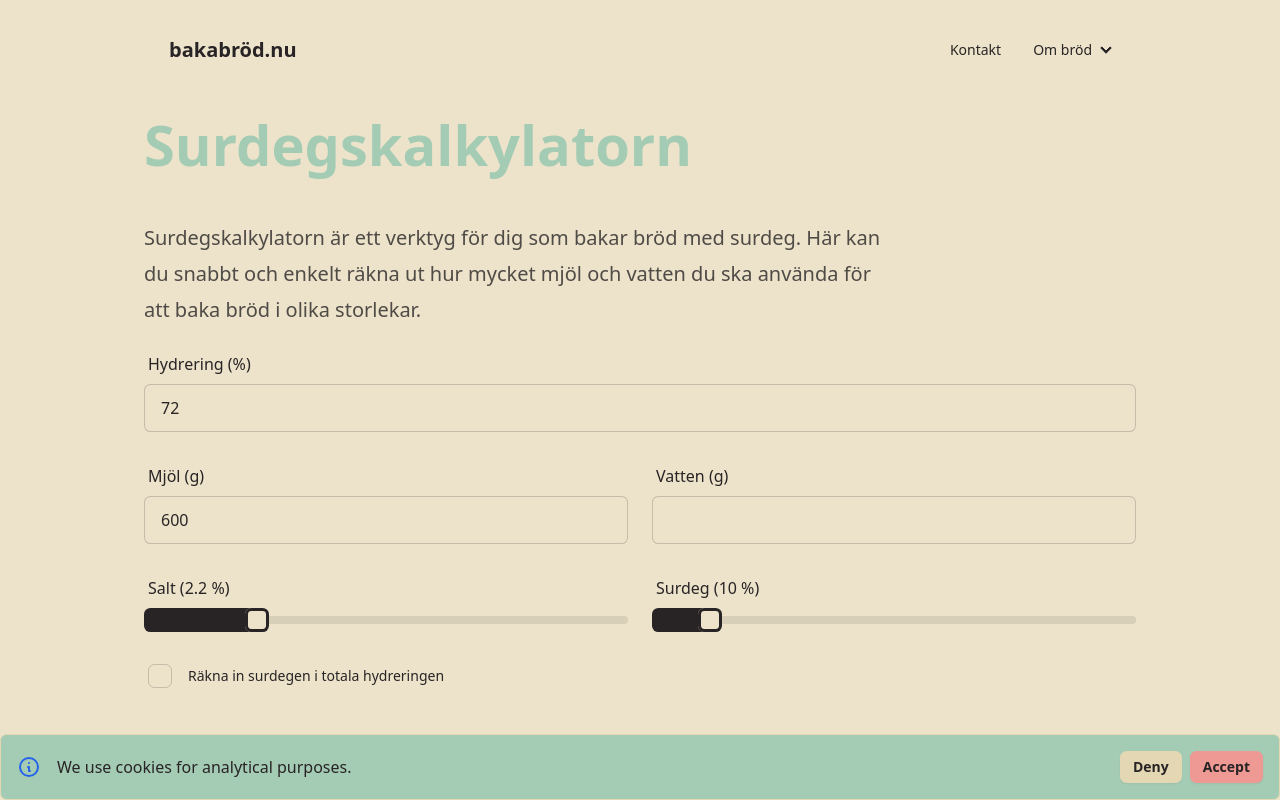
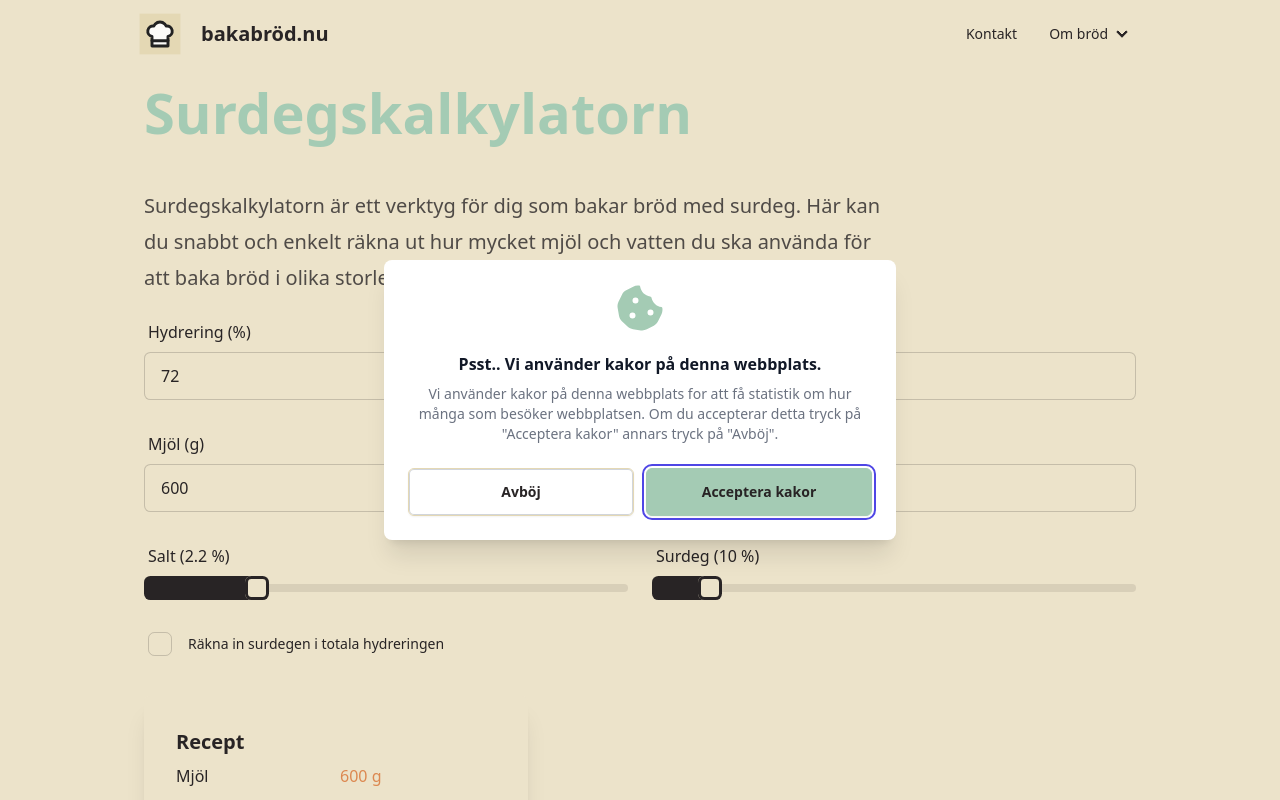
Before and after one commit to ezula/bakabrod.nu, a React (Vite) app: page /calculator in a window 1280 px wide. Shown: the top 800 px of the page. Built offline with nearby package versions, Linux system fonts and the light colour scheme.

Commit message:
Update cookie notice and more

```diff
--- a/package.json
+++ b/package.json
@@ -13,6 +13,10 @@
     "deploy": "gh-pages -d dist --cname xn--bakabrd-f1a.nu"
   },
   "dependencies": {
+    "@fortawesome/fontawesome-svg-core": "^6.7.2",
+    "@fortawesome/free-solid-svg-icons": "^6.7.2",
+    "@fortawesome/react-fontawesome": "^0.2.2",
+    "@headlessui/react": "^2.2.0",
     "@mdx-js/react": "^3.1.0",
     "@mdx-js/rollup": "^3.1.0",
     "@tailwindcss/typography": "tailwindcss/typography",
--- a/src/App.tsx
+++ b/src/App.tsx
@@ -2,20 +2,9 @@ import { Outlet } from 'react-router-dom'
 import Footer from './components/Footer'
 import Navbar from './components/Navbar'
 import CookieNotice from './components/CookieNotice'
-import { createContext, useEffect, useState } from 'react'
+import { useEffect, useState } from 'react'
 import { initGA } from './ga-utils'
-
-export type CookieContextType = {
-  didAcceptCookie: boolean
-  acceptCookie: boolean
-  updateCookieConsent: (value: boolean) => void
-}
-
-export const CookieContext = createContext<CookieContextType>({
-  didAcceptCookie: false,
-  acceptCookie: false,
-  updateCookieConsent: () => undefined,
-})
+import { CookieContext } from './context/CookieContext'
 
 function App() {
   const [acceptCookie, setAcceptCookie] = useState(false)
@@ -36,11 +25,10 @@ function App() {
   }
 
   return (
-    <>
     <CookieContext.Provider
       value={{ didAcceptCookie, acceptCookie, updateCookieConsent }}
     >
-        <div className="container max-w-5xl mx-auto p-4">
+      <div className="container max-w-5xl mx-auto">
         <Navbar />
       </div>
 
@@ -51,7 +39,6 @@ function App() {
       <Footer />
       {!didAcceptCookie && <CookieNotice />}
     </CookieContext.Provider>
-    </>
   )
 }
 
--- a/src/components/CookieNotice.tsx
+++ b/src/components/CookieNotice.tsx
@@ -1,41 +1,90 @@
-import { useContext } from 'react'
-import { CookieContext, CookieContextType } from '../App'
+import { useContext, useState } from 'react'
+import { CookieContext, CookieContextType } from '../context/CookieContext'
+import {
+  Dialog,
+  DialogBackdrop,
+  DialogPanel,
+  DialogTitle,
+} from '@headlessui/react'
+import { FontAwesomeIcon } from '@fortawesome/react-fontawesome'
+import { faCookieBite } from '@fortawesome/free-solid-svg-icons'
 
 function CookieNotice() {
+  const [open, setOpen] = useState(true)
   const cookie = useContext<CookieContextType>(CookieContext)
 
   const handleDeny = () => {
     cookie.updateCookieConsent(false)
+    setOpen(false)
   }
   const handleAccept = () => {
     cookie.updateCookieConsent(true)
+    setOpen(false)
   }
 
   return (
-    <div role="alert" className="alert fixed bottom-0 left-0 bg-secondary">
-      <svg
-        xmlns="http://www.w3.org/2000/svg"
-        fill="none"
-        viewBox="0 0 24 24"
-        className="stroke-info shrink-0 w-6 h-6"
-      >
-        <path
-          strokeLinecap="round"
-          strokeLinejoin="round"
-          strokeWidth="2"
-          d="M13 16h-1v-4h-1m1-4h.01M21 12a9 9 0 11-18 0 9 9 0 0118 0z"
-        ></path>
-      </svg>
-      <span>We use cookies for analytical purposes.</span>
-      <div className="flex flex-row gap-2">
-        <button className="btn btn-sm" onClick={handleDeny}>
-          Deny
-        </button>
-        <button className="btn btn-sm btn-primary" onClick={handleAccept}>
-          Accept
-        </button>
+    <Dialog
+      open={open}
+      role="dialog"
+      onClose={setOpen}
+      className="relative z-10"
+    >
+      <DialogBackdrop
+        transition
+        className="fixed inset-0 transition-opacity data-[closed]:opacity-0 data-[enter]:duration-300 data-[leave]:duration-200 data-[enter]:ease-out data-[leave]:ease-in"
+      />
+
+      <div className="fixed inset-0 z-10 w-screen overflow-y-auto">
+        <div className="flex min-h-full items-end justify-center p-4 text-center sm:items-center sm:p-0">
+          <DialogPanel
+            transition
+            className="relative transform overflow-hidden rounded-lg bg-white px-4 pb-4 pt-5 text-left shadow-xl transition-all data-[closed]:translate-y-4 data-[closed]:opacity-0 data-[enter]:duration-300 data-[leave]:duration-200 data-[enter]:ease-out data-[leave]:ease-in sm:my-8 sm:w-full sm:max-w-lg sm:p-6 data-[closed]:sm:translate-y-0 data-[closed]:sm:scale-95"
+          >
+            <div>
+              <div className="mx-auto flex size-12 items-center justify-center rounded-full">
+                <FontAwesomeIcon
+                  icon={faCookieBite}
+                  className="text-secondary"
+                  size={'3x'}
+                />
+              </div>
+              <div className="mt-3 text-center sm:mt-5">
+                <DialogTitle
+                  as="h3"
+                  className="text-base font-semibold text-gray-900"
+                >
+                  Psst.. Vi använder kakor på denna webbplats.
+                </DialogTitle>
+                <div className="mt-2">
+                  <p className="text-sm text-gray-500">
+                    Vi använder kakor på denna webbplats for att få statistik om
+                    hur många som besöker webbplatsen. Om du accepterar detta
+                    tryck på "Acceptera kakor" annars tryck på "Avböj".
+                  </p>
+                </div>
+              </div>
+            </div>
+            <div className="mt-5 sm:mt-6 sm:grid sm:grid-flow-row-dense sm:grid-cols-2 sm:gap-3">
+              <button
+                type="button"
+                data-autofocus
+                onClick={handleAccept}
+                className="btn btn-secondary inline-flex w-full justify-center rounded-md px-3 py-2 text-sm font-semibold shadow-sm hover:bg-indigo-500 focus-visible:outline focus-visible:outline-2 focus-visible:outline-offset-2 focus-visible:outline-indigo-600 sm:col-start-2"
+              >
+                Acceptera kakor
+              </button>
+              <button
+                type="button"
+                onClick={handleDeny}
+                className="btn bg-white mt-3 inline-flex w-full justify-center rounded-md px-3 py-2 text-sm font-semibold shadow-sm ring-1 ring-inset ring-gray-300 hover:bg-gray-50 sm:col-start-1 sm:mt-0"
+              >
+                Avböj
+              </button>
+            </div>
+          </DialogPanel>
+        </div>
       </div>
-    </div>
+    </Dialog>
   )
 }
 
--- a/src/components/Navbar.tsx
+++ b/src/components/Navbar.tsx
@@ -2,13 +2,14 @@ import { Link } from 'react-router-dom'
 
 function Navbar() {
   return (
-    <div className="navbar bg-base-100">
+    <header className="navbar bg-base-100">
       <div className="flex-1">
+        <img className="w-12 h-12" alt="logo" src="logo.svg" />
         <a className="btn btn-ghost text-xl" href="/">
           bakabröd.nu
         </a>
       </div>
-      <div className="flex-none">
+      <nav className="flex-none">
         <ul className="menu menu-horizontal px-1">
           <li>
             <Link to={'contact'}>Kontakt</Link>
@@ -24,8 +25,8 @@ function Navbar() {
             </details>
           </li>
         </ul>
-      </div>
-    </div>
+      </nav>
+    </header>
   )
 }
 
--- a/src/components/WelcomeHero.tsx
+++ b/src/components/WelcomeHero.tsx
@@ -12,7 +12,7 @@ function WelcomeHero() {
       <div className="hero-content text-center">
         <div className="max-w-md">
           <h1 className="text-5xl font-bold">
-            Välkommen till nya{' '}
+            Välkommen till{' '}
             <div className="rotate-6 text-secondary">bakabröd.nu</div>
           </h1>
           <p className="py-12">
--- /dev/null
+++ b/src/context/CookieContext.ts
@@ -0,0 +1,13 @@
+import { createContext } from 'react'
+
+export type CookieContextType = {
+  didAcceptCookie: boolean
+  acceptCookie: boolean
+  updateCookieConsent: (value: boolean) => void
+}
+
+export const CookieContext = createContext<CookieContextType>({
+  didAcceptCookie: false,
+  acceptCookie: false,
+  updateCookieConsent: () => undefined,
+})
--- a/src/main.tsx
+++ b/src/main.tsx
@@ -3,11 +3,11 @@ import ReactDOM from 'react-dom/client'
 import App from './App.tsx'
 import { createBrowserRouter, RouterProvider } from 'react-router-dom'
 import './index.css'
-import Calculator from './Calculator.tsx'
 import ErrorPage from './ErrorPage.tsx'
 import WelcomeHero from './components/WelcomeHero.tsx'
-import Contact from './Contact.tsx'
-import AboutBread from './AboutBread.tsx'
+import Calculator from './pages/Calculator.tsx'
+import Contact from './pages/Contact.tsx'
+import AboutBread from './pages/AboutBread.tsx'
 
 const router = createBrowserRouter(
   [
--- a/src/AboutBread.tsx
+++ b/src/pages/AboutBread.tsx
@@ -1,4 +1,4 @@
-import BreadAbout from './content/BreadAbout.mdx'
+import BreadAbout from '../content/BreadAbout.mdx'
 
 function AboutBread() {
   return (
--- a/src/Calculator.tsx
+++ b/src/pages/Calculator.tsx
@@ -2,7 +2,7 @@ import { useEffect, useReducer, useState } from 'react'
 import sourdoughReduder, {
   SourdoughReducer,
   SourdoughState,
-} from './reducer/sourdoughReducer'
+} from '../reducer/sourdoughReducer'
 
 const initialState: SourdoughState = {
   finalWater: 0,
@@ -46,7 +46,7 @@ function Calculator() {
   ])
 
   return (
-    <div className="container max-w-5xl mx-auto p-4">
+    <main className="container max-w-5xl mx-auto p-4">
       <div className="prose lg:prose-xl">
         <h1 className="text-secondary">Surdegskalkylatorn</h1>
         <p>
@@ -148,7 +148,7 @@ function Calculator() {
           </span>
         </div>
       </div>
-    </div>
+    </main>
   )
 }
 
```
Also changed, not shown: public/logo.svg (added), src/pages/Contact.tsx (renamed from src/Contact.tsx), 1 other file (tests, documents, lock files or other folders). Lines whose indentation alone changed are shown as unchanged.
